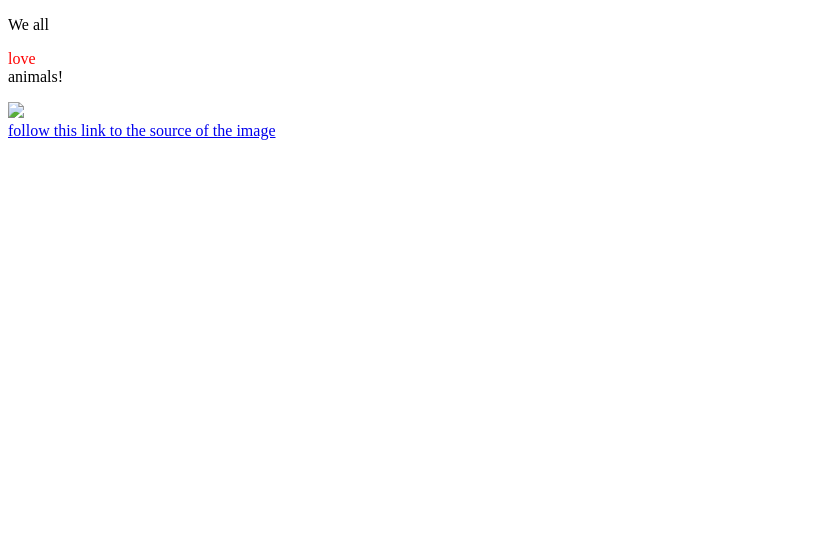
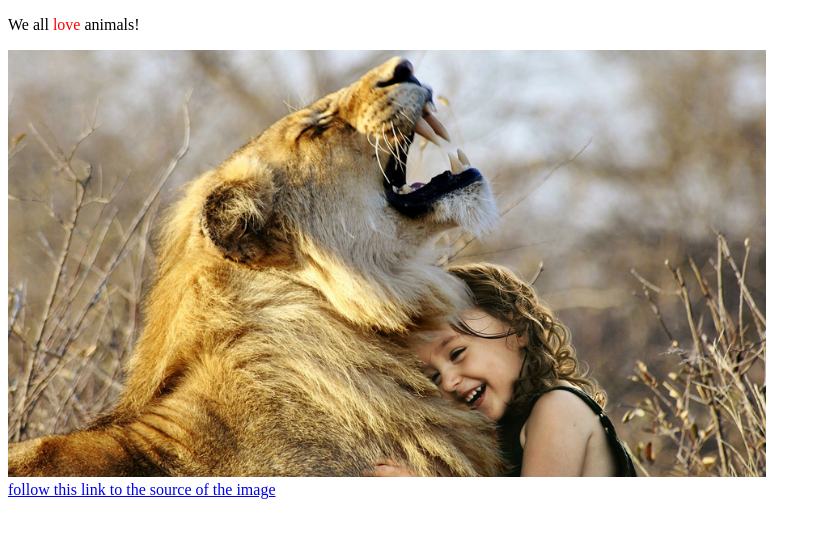
Before and after one commit to KortneyField/udacity-practice-website, a plain HTML site: page index.html in a window 1280 px wide. Shown: the whole page, without its empty margins (0-821 px from the left). Drawn offline with Linux system fonts and the light colour scheme.

Commit message:
div to span

```diff
--- a/index.html
+++ b/index.html
@@ -7,18 +7,20 @@
             #love{
                 color: red;
             }
+        </style>
+    </head>
 
-        </style>
+
     <body>
-        <p>We all <div id="love">love</div> animals! </p>
-        <img src="images/lovingAnimal.jpeg" width=60%>
+        <p>We all <span id="love">love</span> animals! </p>
+        <img src="images/lovingAnimal.jpeg" width=60% alt="loving on a lion">
     </br>
         <a href="https://www.pri.org/stories/2020-02-10/our-wild-calling-connecting-animals-transforms-lives">
         follow this link to the source of the image</a>
 
     </body>
 
-    </head>
+
 
 
 
```
Also changed, not shown: images/lovingAnimal.jpeg (added).
